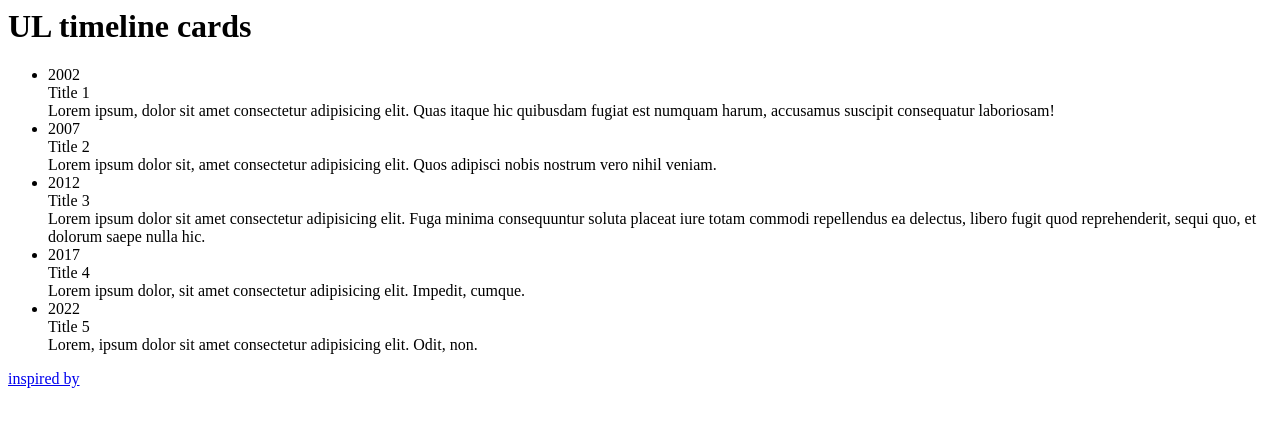
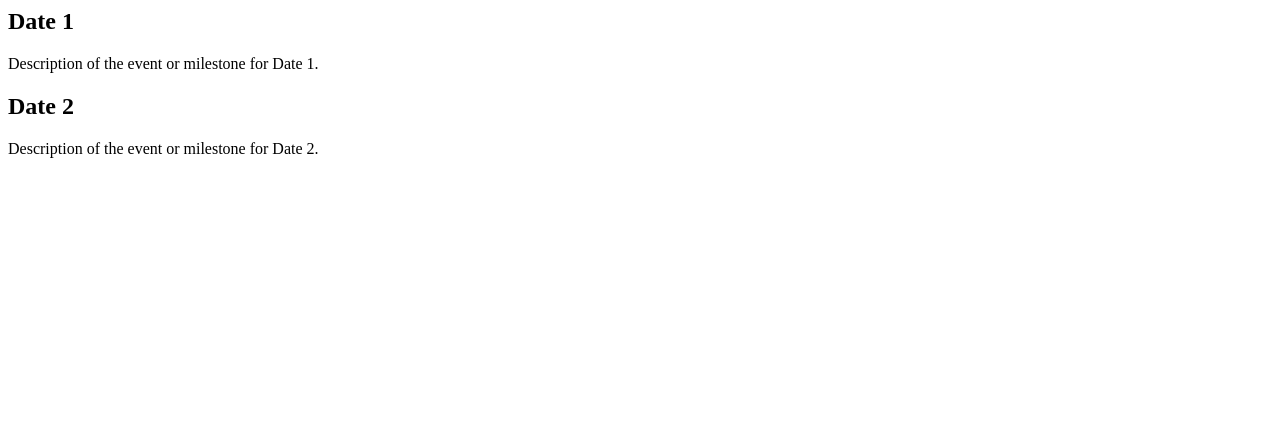
Before and after one commit to Khadija-mahmoud/AI_Art_Timeline, a plain HTML site: page index.html in a window 1280 px wide. Drawn offline with Linux system fonts and the light colour scheme.

Commit message:
Update index.html

```diff
--- a/index.html
+++ b/index.html
@@ -1,29 +1,15 @@
-<h1>UL timeline cards</h1>
-<ul>
-    <li style="--accent-color:#41516C">
-        <div class="date">2002</div>
-        <div class="title">Title 1</div>
-        <div class="descr">Lorem ipsum, dolor sit amet consectetur adipisicing elit. Quas itaque hic quibusdam fugiat est numquam harum, accusamus suscipit consequatur laboriosam!</div>
-    </li>
-    <li style="--accent-color:#FBCA3E">
-        <div class="date">2007</div>
-        <div class="title">Title 2</div>
-        <div class="descr">Lorem ipsum dolor sit, amet consectetur adipisicing elit. Quos adipisci nobis nostrum vero nihil veniam.</div>
-    </li>
-    <li style="--accent-color:#E24A68">
-        <div class="date">2012</div>
-        <div class="title">Title 3</div>
-        <div class="descr">Lorem ipsum dolor sit amet consectetur adipisicing elit. Fuga minima consequuntur soluta placeat iure totam commodi repellendus ea delectus, libero fugit quod reprehenderit, sequi quo, et dolorum saepe nulla hic.</div>
-    </li>
-    <li style="--accent-color:#1B5F8C">
-        <div class="date">2017</div>
-        <div class="title">Title 4</div>
-        <div class="descr">Lorem ipsum dolor, sit amet consectetur adipisicing elit. Impedit, cumque.</div>
-    </li>
-    <li style="--accent-color:#4CADAD">
-        <div class="date">2022</div>
-        <div class="title">Title 5</div>
-        <div class="descr">Lorem, ipsum dolor sit amet consectetur adipisicing elit. Odit, non.</div>
-    </li>
-</ul>
-<div class="credits"><a target="_blank" href="https://www.freepik.com/free-vector/infographic-template-with-yearly-info_1252895.htm">inspired by</a></div>
+<div class="timeline">
+    <div class="timeline-item">
+        <div class="timeline-content">
+            <h2>Date 1</h2>
+            <p>Description of the event or milestone for Date 1.</p>
+        </div>
+    </div>
+    <div class="timeline-item">
+        <div class="timeline-content">
+            <h2>Date 2</h2>
+            <p>Description of the event or milestone for Date 2.</p>
+        </div>
+    </div>
+    <!-- Add more timeline items here -->
+</div>
```
